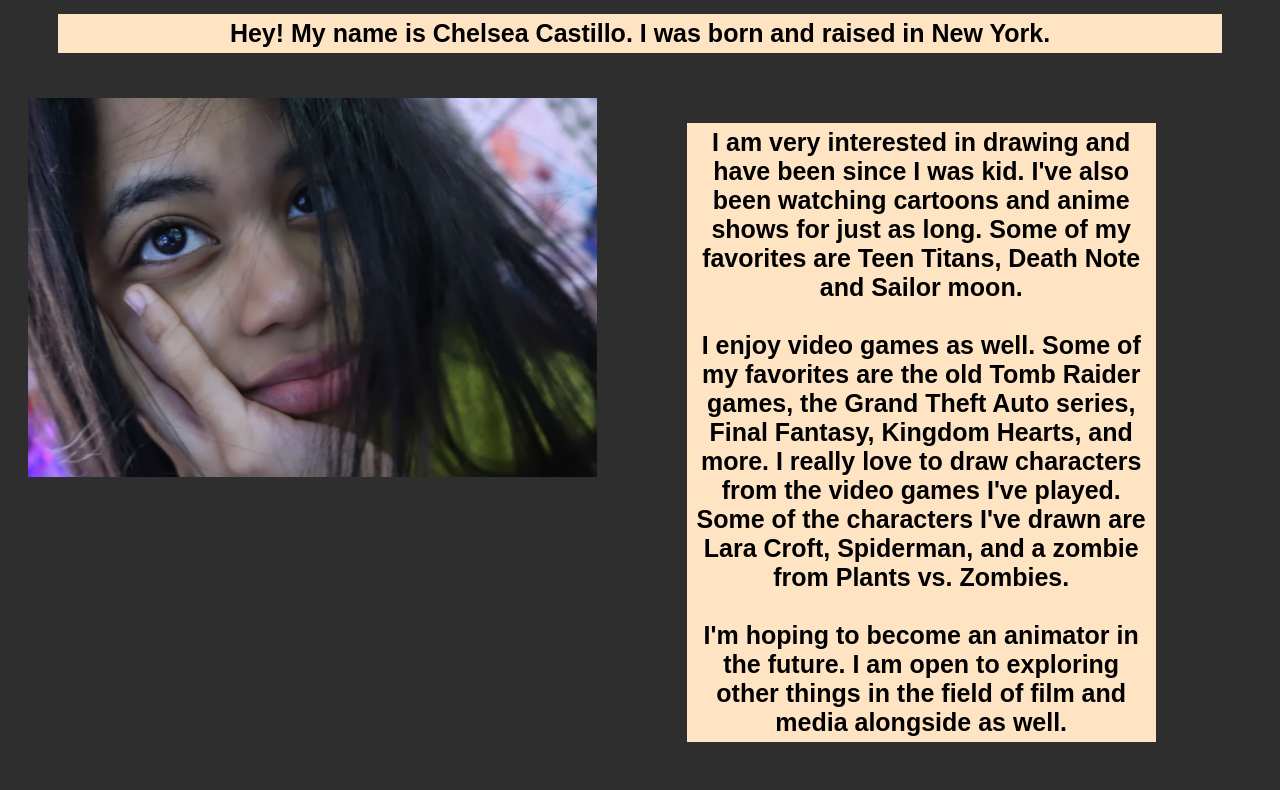
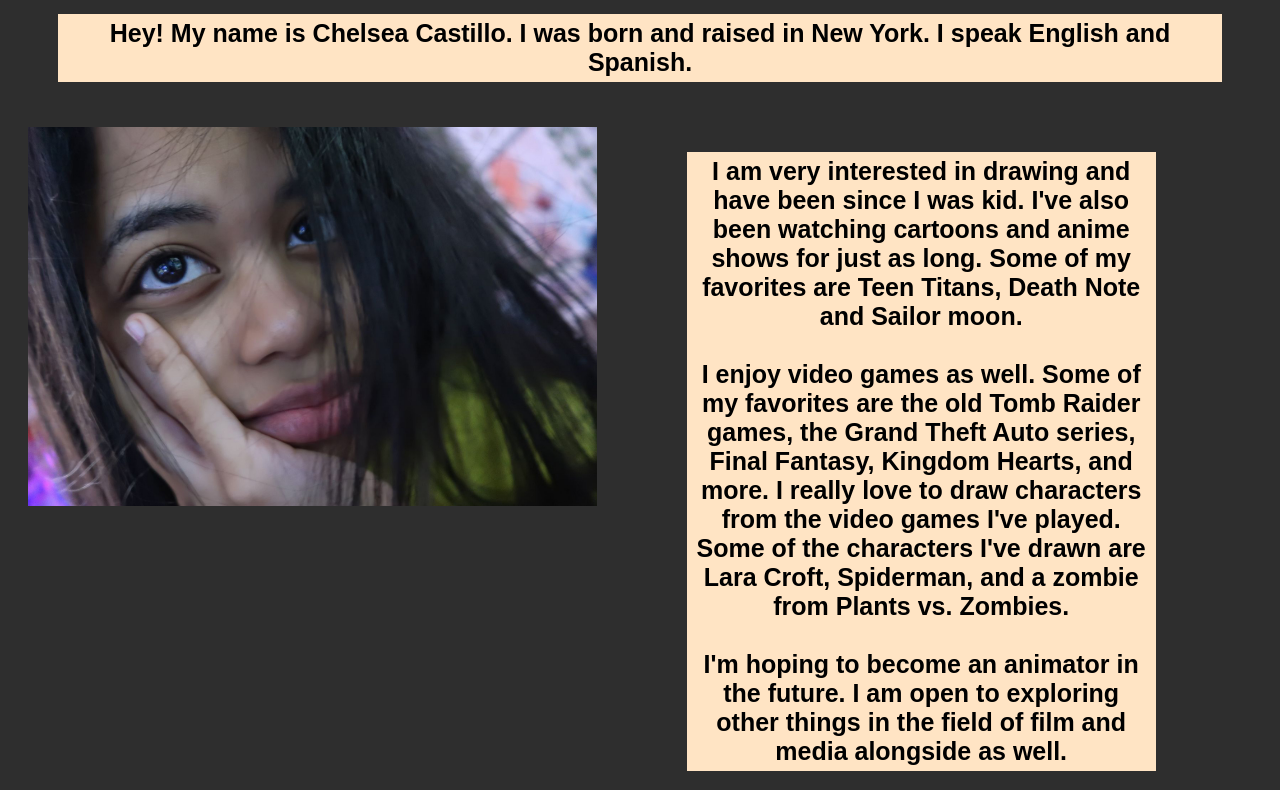
Before and after one commit to chelseanic/Chelsea-s-Portfolio, a plain HTML site: page aboutme.html in a window 1280 px wide. Shown: the part 148-938 px from the top of the page. Drawn offline with Linux system fonts and the light colour scheme.

Commit message:
Add files via upload

```diff
--- a/aboutme.html
+++ b/aboutme.html
@@ -11,7 +11,7 @@
                <div align="center">
         <h1>About Me</h1>
         </div>
-        <p>Hey! My name is Chelsea Castillo. I was born and raised in New York.</p>
+        <p>Hey! My name is Chelsea Castillo. I was born and raised in New York. I speak English and Spanish.</p>
 
                 </div>
 
```
